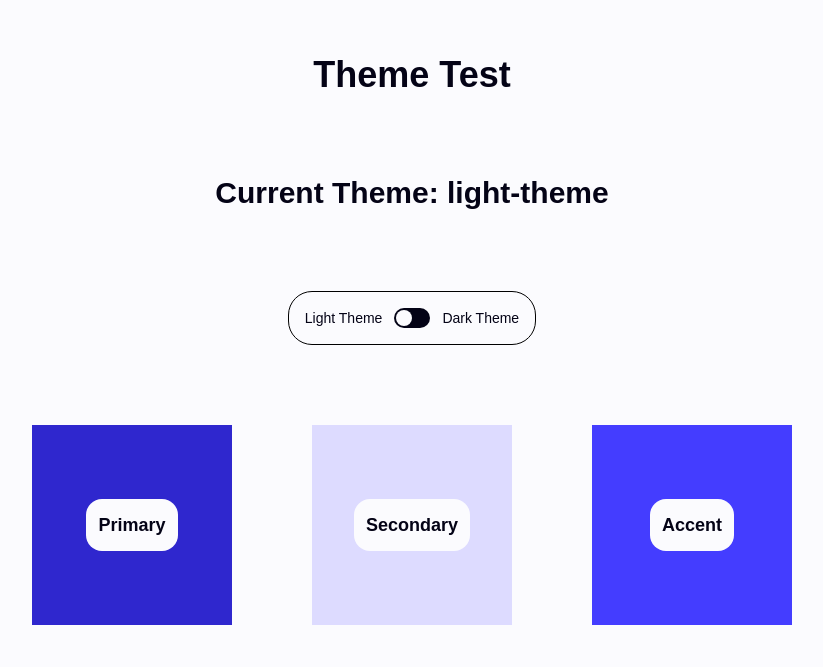
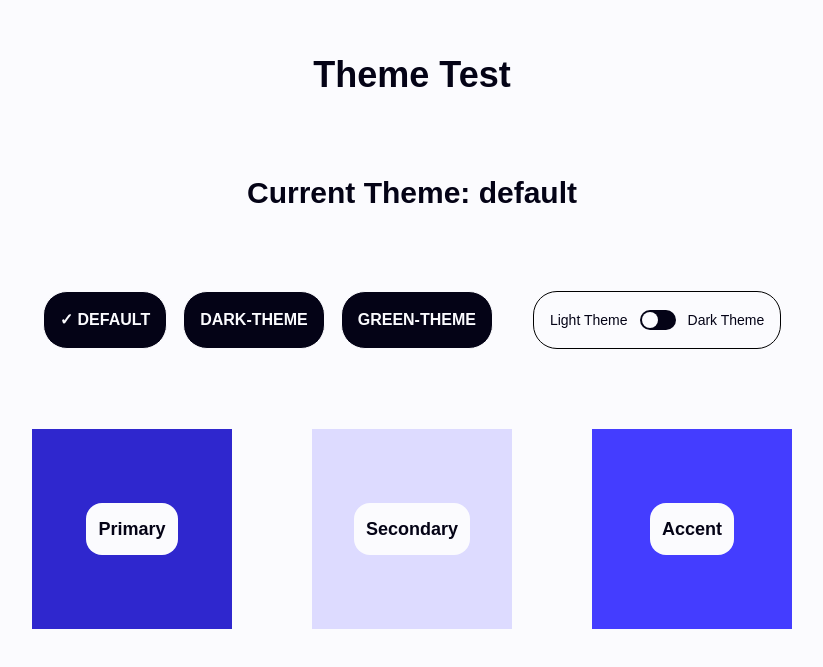
Before and after one commit to kangspbu/latian-themes, a Next.js app: page / in a window 1280 px wide. Shown: the part 105-772 px from the top of the page, without its empty margins (228-1051 px from the left). Built offline with nearby package versions, Linux system fonts and the light colour scheme.

Commit message:
refactor theme management to use default theme and update theme options

```diff
--- a/app/_context/useTheme.tsx
+++ b/app/_context/useTheme.tsx
@@ -12,7 +12,7 @@
 //DONE: create dark theme toggle
 //TODO3: persist the themes choice in localStorage
 
-const THEMES = ["light-theme", "dark-theme", "bluez-theme"] as const;
+const THEMES = ["default", "dark-theme", "green-theme"] as const;
 
 type ThemeType = (typeof THEMES)[number];
 
@@ -26,16 +26,13 @@
 //isis provider
 const ThemeProvider = ({ children }: { children: ReactNode }) => {
   const [theme, setTheme] = useState<ThemeType>(() => {
-    if (typeof window === "undefined") return "light-theme";
+    if (typeof window === "undefined") return "default";
 
     const savedTheme = localStorage.getItem("theme") as ThemeType | null;
-    return savedTheme && THEMES.includes(savedTheme)
-      ? savedTheme
-      : "light-theme";
+    return savedTheme && THEMES.includes(savedTheme) ? savedTheme : "default";
   });
   const [mounted, setMounted] = useState(false);
 
-  // useEffect only runs on the client, so now we can safely show the UI
   useEffect(() => {
     setMounted(true);
   }, []);
@@ -47,7 +44,10 @@
   useEffect(() => {
     const body = document.body;
     body.classList.remove(...THEMES);
-    body.classList.add(theme);
+
+    if (theme !== "default") {
+      body.classList.add(theme);
+    }
   }, [theme]);
 
   if (!mounted) return null;
--- a/app/globals.css
+++ b/app/globals.css
@@ -1,12 +1,4 @@
 @import "tailwindcss";
-
-:root {
-  --background: #fbfbfe;
-  --text: #040316;
-  --primary: #2f27ce;
-  --secondary: #dddbff;
-  --accent: #443dff;
-}
 
 /* @media (prefers-color-scheme: dark) {
   :root {
@@ -15,7 +7,7 @@
   }
 } */
 
-.light-theme {
+:root {
   --background: #fbfbfe;
   --text: #040316;
   --primary: #2f27ce;
@@ -31,12 +23,12 @@
   --accent: #0600c2;
 }
 
-.bluez-theme {
-  --background: #fafdfe;
-  --text: #030c0f;
-  --primary: #38bfdc;
-  --secondary: #8d96eb;
-  --accent: #645fe2;
+.green-theme {
+  --background: #ddfdeb;
+  --text: #033018;
+  --primary: #098b43;
+  --secondary: #97dee3;
+  --accent: #5fb9d5;
 }
 
 @theme inline {
@@ -51,7 +43,7 @@
 }
 
 body {
-  /* background: var(--background);
-  color: var(--foreground); */
+  background: var(--background);
+  color: var(--foreground);
   font-family: Arial, Helvetica, sans-serif;
 }
--- a/app/layout.tsx
+++ b/app/layout.tsx
@@ -1,7 +1,7 @@
 import type { Metadata } from "next";
 import { Geist, Geist_Mono } from "next/font/google";
+import { ThemeProvider } from "./_context/useTheme";
 import "./globals.css";
-import Providers from "./providers";
 
 const geistSans = Geist({
   variable: "--font-geist-sans",
@@ -28,7 +28,7 @@
       <body
         className={`${geistSans.variable} ${geistMono.variable} antialiased `}
       >
-        <Providers>{children}</Providers>
+        <ThemeProvider>{children}</ThemeProvider>
       </body>
     </html>
   );
--- a/app/page.tsx
+++ b/app/page.tsx
@@ -1,12 +1,12 @@
 "use client";
 
-import { useTheme } from "./_context/useTheme";
+import { THEMES, useTheme } from "./_context/useTheme";
 
 export default function Home() {
   const { theme, setTheme } = useTheme();
 
   const handleToggle = () => {
-    setTheme(theme == "light-theme" ? "dark-theme" : "light-theme");
+    setTheme(theme == "default" ? "dark-theme" : "default");
   };
 
   return (
@@ -16,17 +16,19 @@
         Current Theme: {theme}
       </div>
 
-      {/* <div className=" flex gap-4">
-        {THEMES.map((theme) => (
+      <div className="flex  gap-10">
+        <div className=" flex gap-4">
+          {THEMES.map((t) => (
             <button
-            key={theme}
-            className=" uppercase font-bold rounded-3xl p-4 bg-foreground text-background"
-            onClick={() => setTheme(theme)}
+              key={t}
+              className="cursor-pointer uppercase font-bold rounded-3xl p-4 bg-foreground border text-background"
+              onClick={() => setTheme(t)}
             >
-            {theme}
+              {t === theme ? "✓ " : ""}
+              {t}
             </button>
           ))}
-      </div> */}
+        </div>
 
         <div className="flex border rounded-3xl p-4">
           <label className="inline-flex items-center cursor-pointer">
@@ -46,6 +48,8 @@
             </span>
           </label>
         </div>
+      </div>
+
       <div className="flex gap-20">
         <div className="bg-primary w-50 h-50 justify-center flex items-center font-bold text-lg text-background ">
           <div className="bg-background text-foreground rounded-2xl p-3">
```
Lines whose indentation alone changed are shown as unchanged.
